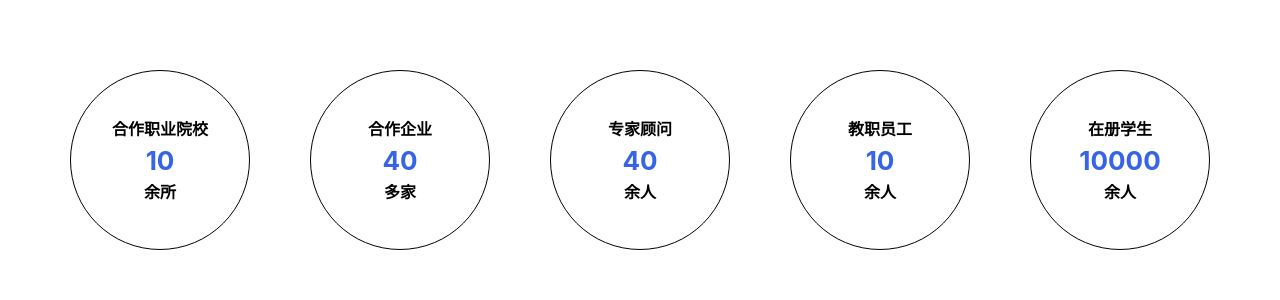
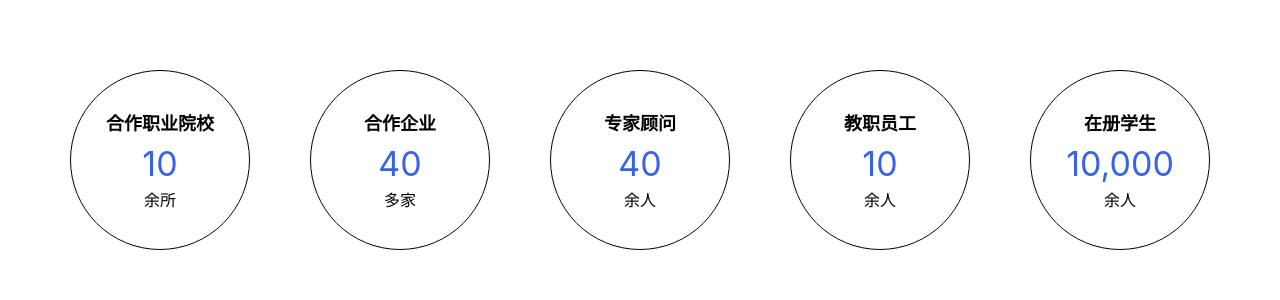
Before and after one commit to ZoftTi/hsl-website, a Vue app: page /home in a window 1280 px wide. Shown: the part 773-1073 px from the top of the page. Built offline with nearby package versions, Linux system fonts and the light colour scheme.

Commit message:
update number grow

```diff
--- a/src/App.vue
+++ b/src/App.vue
@@ -37,14 +37,12 @@ export default defineComponent({
   setup() {
     const carouselAttribute = reactive({
       isShow: true,
-      height: "520px",
       picUrl: ''
     })
 
-    const setCarouselAttribute = (isShow = true, picUrl = '', height = "520px") => {
+    const setCarouselAttribute = (isShow = true, picUrl = '') => {
       carouselAttribute.isShow = isShow
       carouselAttribute.picUrl = picUrl
-      carouselAttribute.height = height
     }
     provide("carouselAttribute", carouselAttribute)
     provide("setCarouselAttribute", setCarouselAttribute)
--- a/src/components/common/Carousel.vue
+++ b/src/components/common/Carousel.vue
@@ -1,19 +1,18 @@
 <template>
   <div class="carousel-wrap" v-if="carouselAttribute.isShow">
-    <el-carousel trigger="click" :height="carouselAttribute.height">
+    <el-carousel trigger="click" :height="carouselHeight + 'px'">
       <el-carousel-item v-for="item in images" :key="item">
         <img :src="item" alt="" />
       </el-carousel-item>
     </el-carousel>
   </div>
   <div class="carousel-wrap header-picture" v-if="carouselAttribute.picUrl">
-      <img :src="carouselAttribute.picUrl" alt=""
-      />
+    <img :src="carouselAttribute.picUrl" alt="" />
   </div>
 </template>
 
 <script>
-import { defineComponent, inject, reactive } from "vue"
+import { defineComponent, inject, onMounted, reactive, ref } from "vue"
 import { useRoute, useRouter, RouteLocationRaw } from "vue-router"
 import bannerImg from "@/assets/images/banner/banner1.png"
 import bannerImgTwo from "@/assets/images/banner/banner2.png"
@@ -23,10 +22,13 @@ export default defineComponent({
   setup() {
     const images = reactive([bannerImg, bannerImgTwo, bannerImgThree])
 
+    const carouselHeight = ref(520)
+
     const carouselAttribute = inject("carouselAttribute")
 
     return {
       images,
+      carouselHeight,
       carouselAttribute,
     }
   },
--- /dev/null
+++ b/src/components/common/NumberGrow.vue
@@ -0,0 +1,63 @@
+<template>
+  <div class="number-grow-warp">
+    <span
+      ref="numberGrow"
+      :data-time="time"
+      class="number-grow"
+      :data-value="value"
+      >0</span
+    >
+  </div>
+</template>
+<script>
+import { defineComponent, onMounted, getCurrentInstance } from "vue"
+export default defineComponent({
+  props: {
+    time: {
+      type: Number,
+      default: 2,
+    },
+    value: {
+      type: Number,
+      default: 0,
+    },
+  },
+  setup(props) {
+    onMounted(() => {
+      numberGrow(getCurrentInstance().ctx.$refs.numberGrow)
+    })
+    const numberGrow = (ele) => {
+      const step = (props.value * 10) / (props.time * 1000)
+      let current = 0
+      let start = 0
+      let t = setInterval(() => {
+        start += step
+        if (start > props.value) {
+          clearInterval(Number(t))
+          start = props.value
+          t = null
+        }
+        if (current === start) {
+          return
+        }
+        current = start
+        ele.innerHTML = current
+          .toFixed(0)
+          .toString()
+          .replace(/(\d)(?=(?:\d{3}[+]?)+$)/g, "$1,")
+      }, 0.01)
+    }
+    return {
+      numberGrow,
+    }
+  },
+})
+</script>
+
+<style>
+.number-grow-warp {
+  transform: translateZ(0);
+}
+.number-grow {
+}
+</style>
--- a/src/views/Article.vue
+++ b/src/views/Article.vue
@@ -8,7 +8,7 @@
         <span>2021-05-10 - 广州红树林教育科技有限公司</span>
         <div class="line-div"></div>
         <div class="content">
-          <img src="@/assets/images/news-detail-frist.png" alt="" />
+          <img src="@/assets/images/news-detail-frist.png" alt />
           <p>
             为了提高学生的求职技能，为将来的职业规划打好基础，于5月7日晚上，在广东省高新技术高级技工学校图书馆多媒体会议室举办了聘歌·校园就业大使专题培训，本次培训邀请到大学生就业辅导专家、资深人力资源管理师——杨奎仁老师为同学们分享“大中专院校应届毕业生求职攻略”，广东省高新技术高级技工学校100多名校园就业大使参加了本次专题培训。
           </p>
@@ -57,7 +57,10 @@
 
           <p>劳动保障与就业维权</p>
 
-          <img src="@/assets/images/news-detail-fifth.png" alt="" />
+          <img
+            src="@/assets/images/news-detail-fifth.png"
+            alt=""
+          />
 
           <p>
             关于劳动保障权益，杨老师讲解到，我们应该做到“应知应会”，他着重给同学们普及了七点基础的劳动法律知识。提高同学们的劳动保护意识，增强自我保护意识。
@@ -180,7 +183,9 @@ export default defineComponent({
       inject("setCarouselAttribute")(true)
     })
 
-    return {}
+
+
+    return { }
   },
 })
 </script>
--- a/src/views/Home.vue
+++ b/src/views/Home.vue
@@ -15,8 +15,9 @@
             :key="index"
           >
             <h4>{{ item.title }}</h4>
-            <h2>{{ item.data }}</h2>
-            <h4>{{ item.unit }}</h4>
+            <!-- <h2>{{ item.data }}</h2> -->
+            <NumberGrow class="about-us-data" :time="2" :value="item.data" />
+            <p>{{ item.unit }}</p>
           </div>
         </div>
       </div>
@@ -127,9 +128,10 @@
 
 <script>
 import { defineComponent, inject, reactive } from "vue"
+import NumberGrow from "@/components/common/NumberGrow.vue"
 export default defineComponent({
   name: "App",
-  components: {},
+  components: { NumberGrow },
   setup() {
     const aboutData = reactive([
       { title: "合作职业院校", data: 10, unit: "余所" },
@@ -206,19 +208,25 @@ export default defineComponent({
         display: flex;
         flex-direction: column;
         justify-content: center;
+        font-family: "Microsoft JhengHei";
 
         margin-top: 25px;
 
         border-radius: 50%;
 
         h4 {
-          font-size: 16px;
+          font-size: 18px;
           line-height: 2rem;
         }
 
-        h2 {
-          font-size: 26px;
+        .about-us-data {
+          font-size: 34px;
+          line-height: 3rem;
           color: #3764e7;
+        }
+
+        p {
+          line-height: 1.5rem;
         }
       }
     }
--- a/src/views/NotFound.vue
+++ b/src/views/NotFound.vue
@@ -4,7 +4,7 @@
     <div>
       <a href="javascript:;" @click="$router.go(-1)">上一页</a>
       <router-link to="/home">回到首页</router-link>
-      </div>
+    </div>
   </div>
 </template>
 
@@ -13,11 +13,12 @@ import { defineComponent, onBeforeUnmount, inject } from "vue"
 export default defineComponent({
   name: "App",
   setup() {
-    inject("toggleCarouselShow")()
+    inject("setCarouselAttribute")(false)
 
     onBeforeUnmount(() => {
-      inject("toggleCarouselShow")()
+      inject("setCarouselAttribute")(true)
     })
+
 
     return {}
   },
```
